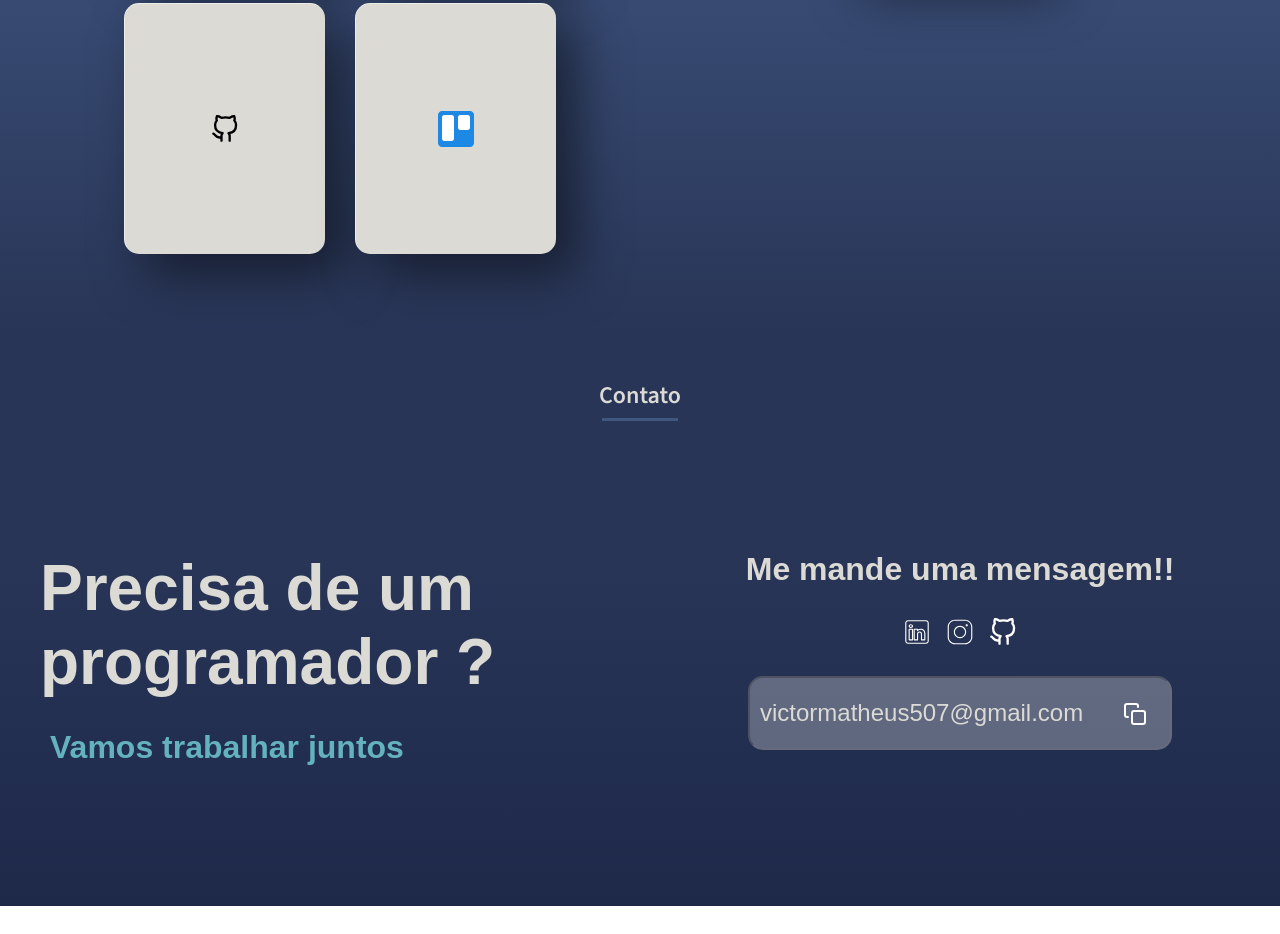
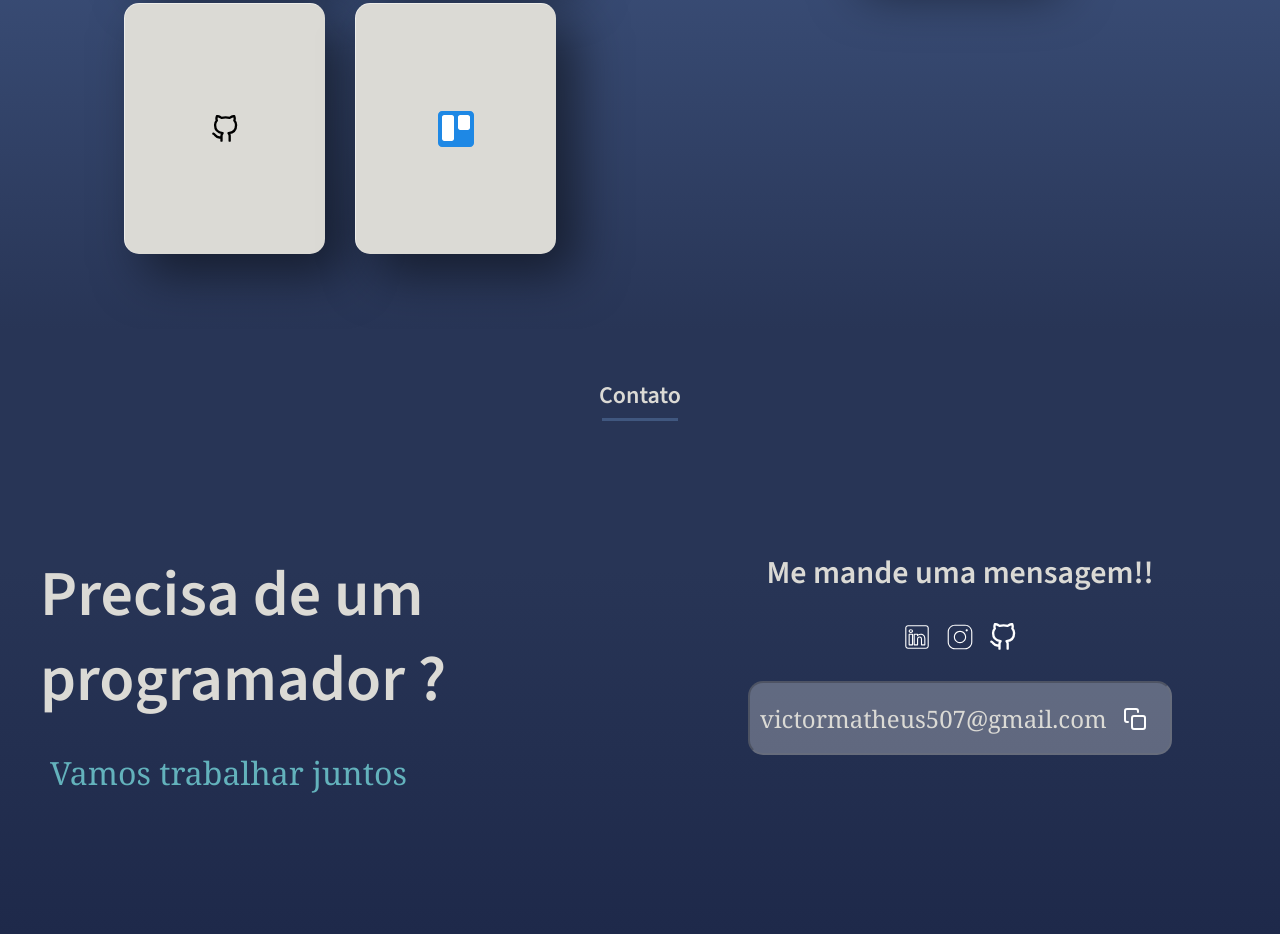
Before and after one commit to V-Matheus/portfolio, a website with bundled scripts: page index.html in a window 1280 px wide. Shown: the part 4615-5549 px from the top of the page. Before the commit the page ends 5521 px from the top, so only its background shows below. Built offline with nearby package versions, Linux system fonts and the light colour scheme.

Commit message:
fonts da sessao #contato

```diff
--- a/css/contato.css
+++ b/css/contato.css
@@ -22,6 +22,8 @@
 .contato-texto h1 {
   font-size: 4em;
   text-align: start;
+  font-family: 'Source Sans 3', 'Helvetica Neue', Arial, sans-serif;
+  font-weight: 600;
 }
 
 .contato-texto span {
@@ -30,6 +32,8 @@
   color: #63b2bc;
   font-weight: bold;
   margin-left: 10px;
+  font-weight: 300;
+  font-family: 'Noto Sans Georgian', 'Georgia', serif;
 }
 
 .contato-mensagem {
@@ -46,10 +50,14 @@
 
 .contato-mensagem h1 {
   font-size: 2em;
+  font-family: 'Source Sans 3', 'Helvetica Neue', Arial, sans-serif;
+  font-weight: 600;
 }
 
 .contato-mensagem input {
   font-size: 1.5em;
+  font-weight: 300;
+  font-family: 'Noto Sans Georgian', 'Georgia', serif;
   width: 400px;
   height: 50px;
   padding: 10px;
@@ -97,7 +105,7 @@
 
 @media (max-width: 1100px) {
   .contato-texto {
-    padding: 20px;
+    padding: 40px;
   }
 
   .contato-texto h1 {
```
